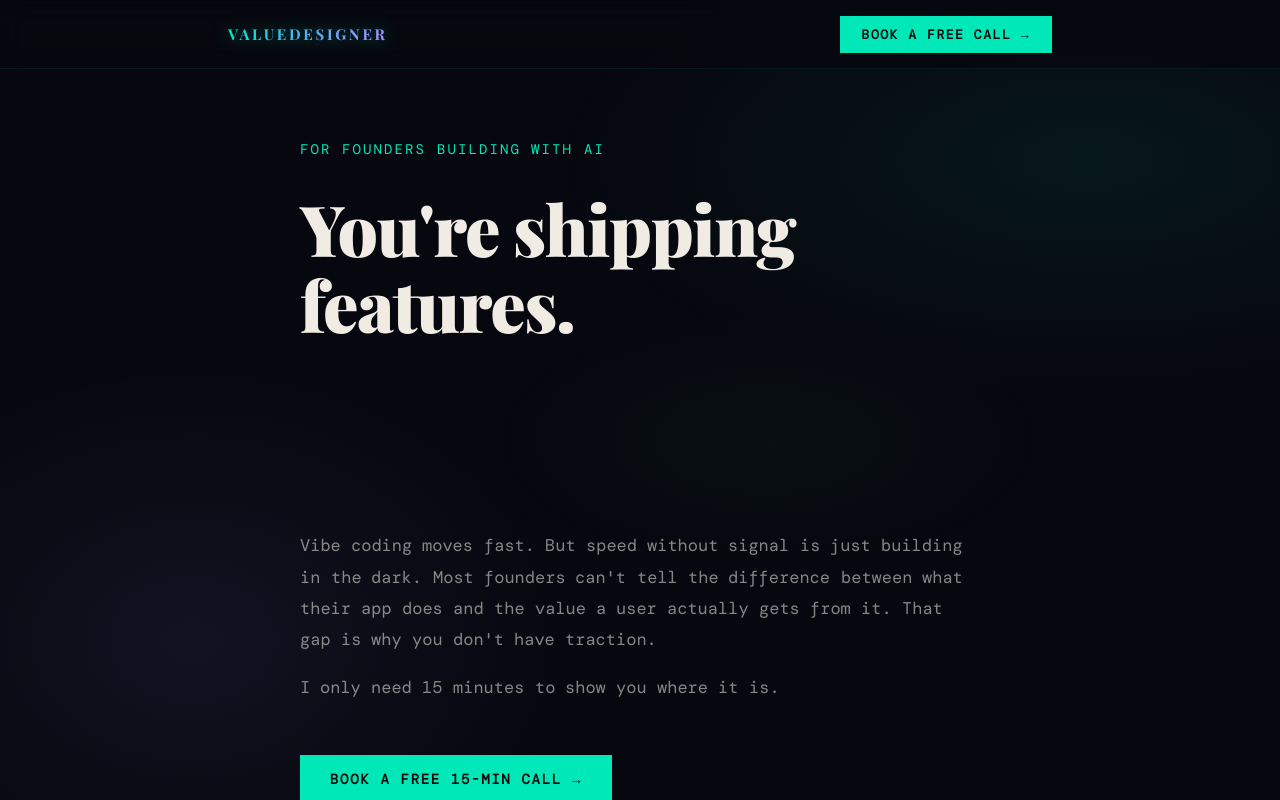
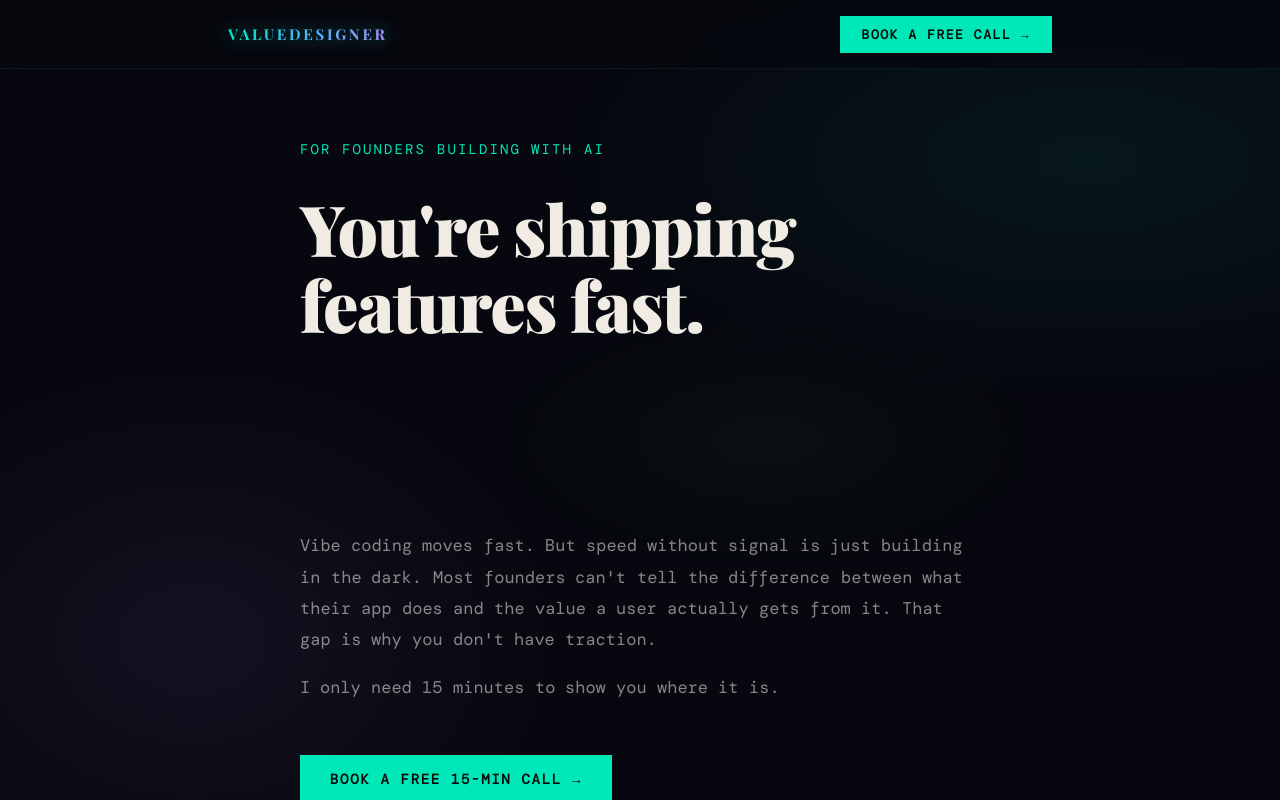
Before and after one commit to MaverickMoonMaker001/valuedesigner, a React (Vite) app: page / in a window 1280 px wide. Shown: the top 800 px of the page. Built offline with nearby package versions, Linux system fonts and the light colour scheme; a web font is replaced by a local one.

Commit message:
Update hero text

```diff
--- a/src/App.jsx
+++ b/src/App.jsx
@@ -198,13 +198,13 @@ export default function App() {
               letterSpacing: "-0.02em", marginBottom: 36,
             }}>
               <BlurText
-                text="You're shipping features."
+                text="You're shipping features fast."
                 delay={60}
                 direction="top"
                 stepDuration={0.4}
               />
               <BlurText
-                text="Not solving problems."
+                text="Are users signing up?"
                 delay={60}
                 direction="top"
                 stepDuration={0.4}
```
